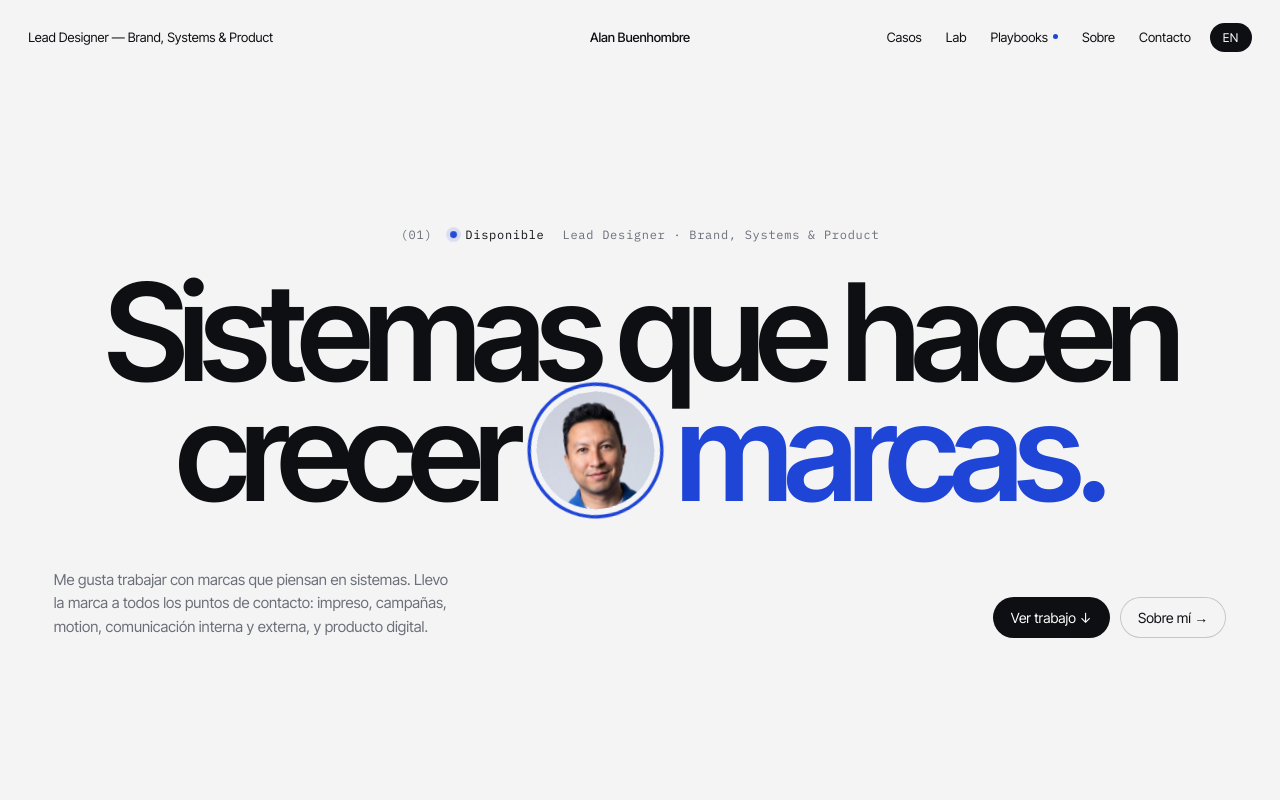
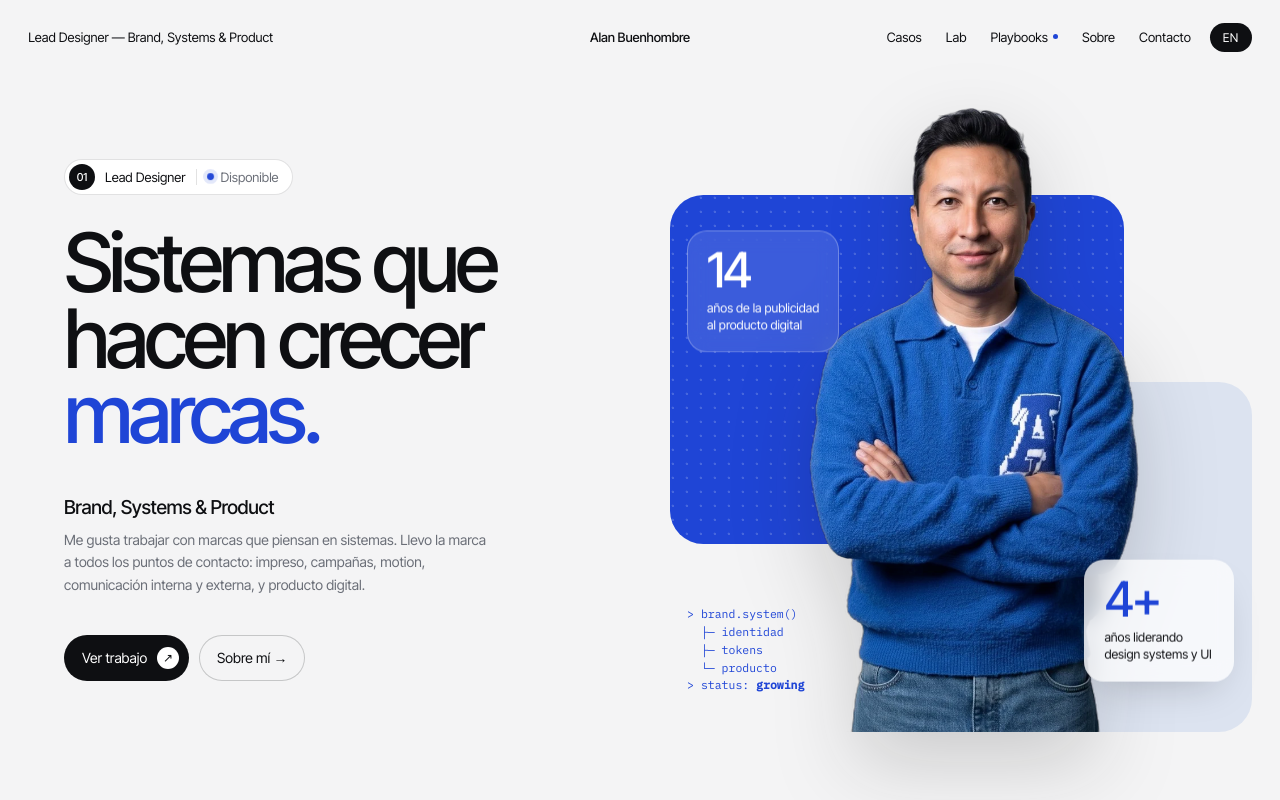
Before and after one commit to alanbuenhombre/buenhombre.github.io, a plain HTML site: page index.html in a window 1280 px wide. Shown: the top 800 px of the page. Drawn offline with Linux system fonts and the light colour scheme; a web font is replaced by a local one.

Commit message:
Hero: case-study split layout with cutout portrait, Klein panels and stat cards
Co-Authored-By: Claude Opus 5.5 <noreply@anthropic.com>
Claude-Session: https://claude.ai/code/session_0191ifpuygfdUtj3hrihVXre

```diff
--- a/index.html
+++ b/index.html
@@ -176,22 +176,37 @@
   @media (prefers-reduced-motion:reduce){.hx__slide,.hx__slide img,.hx__dev img{transition:none}.hx__info.swap *,.hx__intro.swap *{animation:none}.hx__term .cur{animation:none}}
 
 
-  /* ===== HERO 1 · statement ===== */
-  .h1x{--paper:#F4F4F5;--ink:#0E0F12;--mute:#6B6F78;--k:#1F45D6;--line:rgba(14,15,18,.12);background:var(--paper);color:var(--ink);font-family:'Inter Tight',var(--font);min-height:100vh;display:flex;flex-direction:column}
-  .h1x__in{flex:1;display:flex;flex-direction:column;justify-content:center;box-sizing:border-box;max-width:1680px;width:100%;margin:0 auto;padding:clamp(40px,6vw,90px) clamp(16px,2.2vw,32px) clamp(40px,5vw,72px)}
-  .h1x__meta{display:flex;flex-wrap:wrap;justify-content:center;gap:18px;font-family:var(--font-mono);font-size:12px;letter-spacing:.06em;color:var(--mute);margin-bottom:clamp(20px,2.4vw,36px)}
-  .h1x__live{display:inline-flex;align-items:center;gap:8px;color:var(--ink)}
+  /* ===== HERO 1 · case-study split ===== */
+  .h1x{--paper:#F4F4F5;--ink:#0E0F12;--mute:#6B6F78;--k:#1F45D6;--mist:#DCE3F0;--line:rgba(14,15,18,.12);background:var(--paper);color:var(--ink);font-family:'Inter Tight',var(--font);min-height:100vh;display:flex;flex-direction:column}
+  .h1x__in{flex:1;display:grid;grid-template-columns:1fr 1.05fr;align-items:center;gap:clamp(24px,4vw,72px);max-width:1680px;width:100%;box-sizing:border-box;margin:0 auto;padding:clamp(24px,3vw,48px) clamp(16px,2.2vw,32px) clamp(32px,4vw,64px) clamp(24px,5vw,96px)}
+  .h1x__tag{display:inline-flex;align-items:center;gap:10px;padding:5px 14px 5px 5px;border-radius:999px;box-shadow:inset 0 0 0 1px var(--line);font-size:13px;background:#fff}
+  .h1x__tag b{display:grid;place-items:center;width:26px;height:26px;border-radius:50%;background:var(--ink);color:#fff;font-weight:500;font-size:11px}
+  .h1x__live{display:inline-flex;align-items:center;gap:7px;color:var(--mute);padding-left:10px;border-left:1px solid var(--line)}
   .h1x__live i{width:7px;height:7px;border-radius:50%;background:var(--k);box-shadow:0 0 0 4px rgba(31,69,214,.12);animation:dotpulse 2.4s ease-in-out infinite}
-  .h1x__title{text-align:center;font-weight:600;letter-spacing:-.065em;line-height:.88;font-size:clamp(52px,10.6vw,200px)}
-  .h1x__title .ln{display:block;white-space:nowrap}
+  .h1x__title{margin-top:clamp(20px,2.4vw,36px);font-weight:500;letter-spacing:-.055em;line-height:.92;font-size:clamp(48px,6.4vw,118px);max-width:9ch;text-wrap:balance}
   .h1x__title .k{color:var(--k)}
-  .h1x__ava{display:inline-block;width:.86em;height:.86em;border-radius:50%;overflow:hidden;vertical-align:-.06em;margin:0 .02em;
-      box-shadow:0 0 0 .045em var(--paper),0 0 0 .07em var(--k);transform:rotate(-8deg);transition:transform .6s cubic-bezier(.2,.7,.2,1)}
-  .h1x__ava:hover{transform:rotate(0) scale(1.06)}
-  .h1x__ava img{width:100%;height:100%;object-fit:cover;display:block}
-  .h1x__foot{display:flex;justify-content:space-between;align-items:flex-end;gap:32px;margin-top:clamp(36px,4.4vw,72px);padding:0 clamp(8px,2vw,40px)}
-  .h1x__foot p{max-width:46ch;font-size:15px;line-height:1.55;color:var(--mute)}
-  .h1x__btns{display:flex;gap:10px;flex-wrap:wrap}
+  .h1x__ov{margin-top:clamp(28px,3.4vw,52px);max-width:46ch}
+  .h1x__ov h3{font-weight:500;font-size:clamp(18px,1.5vw,24px);letter-spacing:-.02em;margin-bottom:10px}
+  .h1x__ov p{font-size:14px;line-height:1.6;color:var(--mute)}
+  .h1x__btns{display:flex;gap:10px;flex-wrap:wrap;margin-top:clamp(28px,3vw,44px)}
+  .hx__btn .ar{display:grid;place-items:center;width:22px;height:22px;border-radius:50%;background:#fff;color:var(--ink);font-size:12px;margin-right:-8px}
+  .h1x__right{position:relative;height:min(78vh,760px);min-height:520px}
+  .h1x__pane{position:absolute;border-radius:clamp(22px,2.6vw,40px)}
+  .h1x__pane--k{left:0;right:22%;top:14%;bottom:30%;background:var(--k);
+      background-image:radial-gradient(circle at 20% 20%,rgba(255,255,255,.18) 0 1px,transparent 1.5px);background-size:14px 14px}
+  .h1x__pane--l{left:34%;right:0;top:44%;bottom:0;background:var(--mist)}
+  .h1x__cut{position:absolute;left:50%;bottom:0;height:100%;width:auto;transform:translateX(-46%);z-index:2;filter:drop-shadow(0 30px 40px rgba(14,15,18,.18))}
+  .h1x__stat{position:absolute;z-index:3;padding:18px 20px;border-radius:20px;min-width:150px;animation:h1Float 6s ease-in-out infinite}
+  .h1x__stat b{display:block;font-weight:500;letter-spacing:-.05em;font-size:clamp(40px,3.8vw,64px);line-height:.9}
+  .h1x__stat span{display:block;margin-top:8px;font-size:12.5px;line-height:1.35}
+  .h1x__stat--k{left:3%;top:20%;color:#fff;background:rgba(255,255,255,.12);backdrop-filter:blur(10px);box-shadow:inset 0 0 0 1px rgba(255,255,255,.28)}
+  .h1x__stat--l{right:3%;bottom:7%;color:var(--ink);background:rgba(255,255,255,.75);backdrop-filter:blur(10px);box-shadow:0 18px 40px -18px rgba(14,15,18,.25);animation-delay:-3s}
+  .h1x__stat--l b{color:var(--k)}
+  @keyframes h1Float{0%,100%{transform:translateY(0)}50%{transform:translateY(-8px)}}
+  .h1x__term{position:absolute;left:3%;bottom:6%;z-index:3;margin:0;font-family:var(--font-mono);font-size:11.5px;line-height:1.55;color:var(--k);white-space:pre}
+  .h1x__term .cur{animation:blink 1s steps(1) infinite}
+  @media (max-width:900px){.h1x__in{grid-template-columns:1fr}.h1x__right{height:560px;min-height:0}.h1x__title{font-size:clamp(44px,12vw,80px)}.h1x__term{display:none}}
+  @media (prefers-reduced-motion:reduce){.h1x__stat{animation:none}}
   .hx--work{padding-top:clamp(40px,5vw,80px)}
   .h1x__bar{width:100%;box-sizing:border-box}
   .hx__btn{display:inline-flex;align-items:center;gap:10px;padding:12px 18px;border-radius:999px;font-size:14px;text-decoration:none;transition:all .25s;font-family:'Inter Tight',var(--font)}
@@ -718,17 +733,29 @@
       </nav>
     </header>
     <div class="h1x__in">
-      <div class="h1x__meta"><span>(01)</span><span class="h1x__live"><i></i> <span data-i18n="hero_avail">Disponible</span></span><span>Lead Designer · Brand, Systems &amp; Product</span></div>
-      <h1 class="h1x__title" aria-label="Sistemas que hacen crecer marcas.">
-        <span class="ln">Sistemas que hacen</span>
-        <span class="ln">crecer <span class="h1x__ava"><img src="assets/hero-avatar.jpg" alt="Alan Buenhombre" width="520" height="520"></span> <span class="k">marcas.</span></span>
-      </h1>
-      <div class="h1x__foot">
-        <p data-i18n="hero_lede">Me gusta trabajar con marcas que piensan en sistemas. Llevo la marca a todos los puntos de contacto: impreso, campañas, motion, comunicación interna y externa, y producto digital.</p>
+      <div class="h1x__left">
+        <div class="h1x__tag"><b>01</b><span>Lead Designer</span><span class="h1x__live"><i></i> <span data-i18n="hero_avail">Disponible</span></span></div>
+        <h1 class="h1x__title">Sistemas que hacen crecer <span class="k">marcas.</span></h1>
+        <div class="h1x__ov">
+          <h3>Brand, Systems &amp; Product</h3>
+          <p data-i18n="hero_lede">Me gusta trabajar con marcas que piensan en sistemas. Llevo la marca a todos los puntos de contacto: impreso, campañas, motion, comunicación interna y externa, y producto digital.</p>
+        </div>
         <div class="h1x__btns">
-          <a class="hx__btn hx__btn--p" href="#destacados">Ver trabajo ↓</a>
+          <a class="hx__btn hx__btn--p" href="#destacados">Ver trabajo <span class="ar">↗</span></a>
           <a class="hx__btn hx__btn--g" href="#sobre" data-i18n="hero_cta_about">Sobre mí →</a>
         </div>
+      </div>
+      <div class="h1x__right" aria-hidden="false">
+        <div class="h1x__pane h1x__pane--k"></div>
+        <div class="h1x__pane h1x__pane--l"></div>
+        <img class="h1x__cut" src="assets/hero-cut.webp" alt="Alan Buenhombre" width="725" height="1100" fetchpriority="high">
+        <div class="h1x__stat h1x__stat--k"><b>14</b><span>años de la publicidad<br>al producto digital</span></div>
+        <div class="h1x__stat h1x__stat--l"><b>4+</b><span>años liderando<br>design systems y UI</span></div>
+        <pre class="h1x__term" aria-hidden="true">&gt; brand.system()
+  ├─ identidad
+  ├─ tokens
+  └─ producto
+&gt; status: <b>growing</b><span class="cur">_</span></pre>
       </div>
     </div>
   </section>
```
Also changed, not shown: assets/hero-avatar.jpg (deleted), assets/hero-cut.webp (added).
